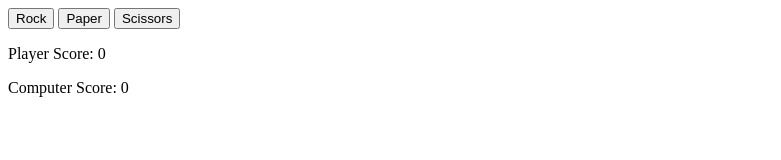
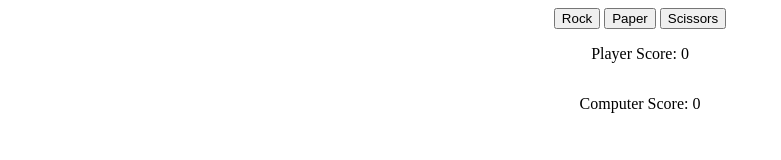
Before and after one commit to Bantchee/rock-paper-scissors, a plain HTML site: page index.html in a window 1280 px wide. Shown: the whole page, without its empty margins (0-781 px from the left). Drawn offline with Linux system fonts and the light colour scheme.

Commit message:
Add simple centering css styling

```diff
--- a/index.html
+++ b/index.html
@@ -3,6 +3,7 @@
     <head>
         <title>Rock Paper Scissors</title>
         <meta charset="utf-8">
+        <link rel="stylesheet" href="./styles/style.css">
         <script src="./scripts/script.js" defer></script>
     </head>
     <body>
--- /dev/null
+++ b/styles/style.css
@@ -0,0 +1,6 @@
+body, .score-board, .results {
+    display: flex;
+    flex-direction: column;
+    justify-content: center;
+    align-items: center;
+}
```
